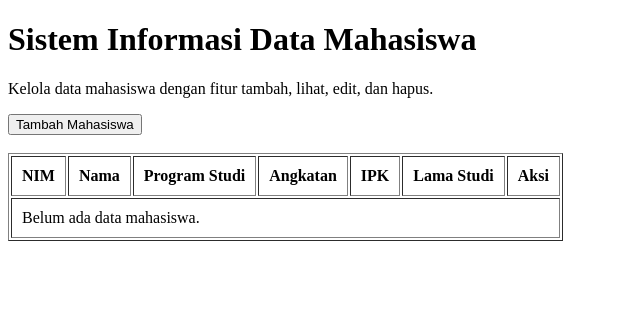
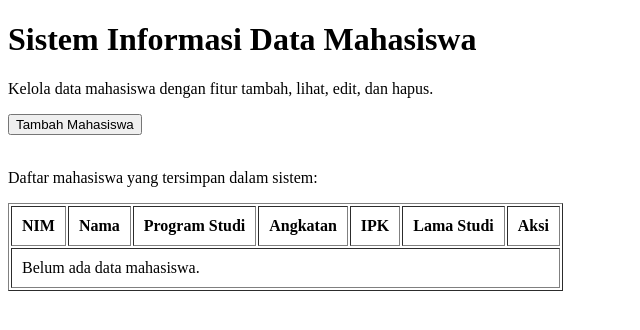
Before and after one commit to muhammadindra93266-del/mahasiswa-app, a Flask app: page / in a window 1280 px wide. Shown: the top 330 px of the page, without its empty margins (0-640 px from the left). Run offline with Flask 3, Linux system fonts and the light colour scheme; data that the repository does not hold is empty.

Commit message:
Tambah keterangan daftar mahasiswa

```diff
--- a/templates/index.html
+++ b/templates/index.html
@@ -14,7 +14,7 @@
     </a>
 
     <br><br>
-
+    <p>Daftar mahasiswa yang tersimpan dalam sistem:</p>
     <table border="1" cellpadding="10">
 
         <tr>
```
